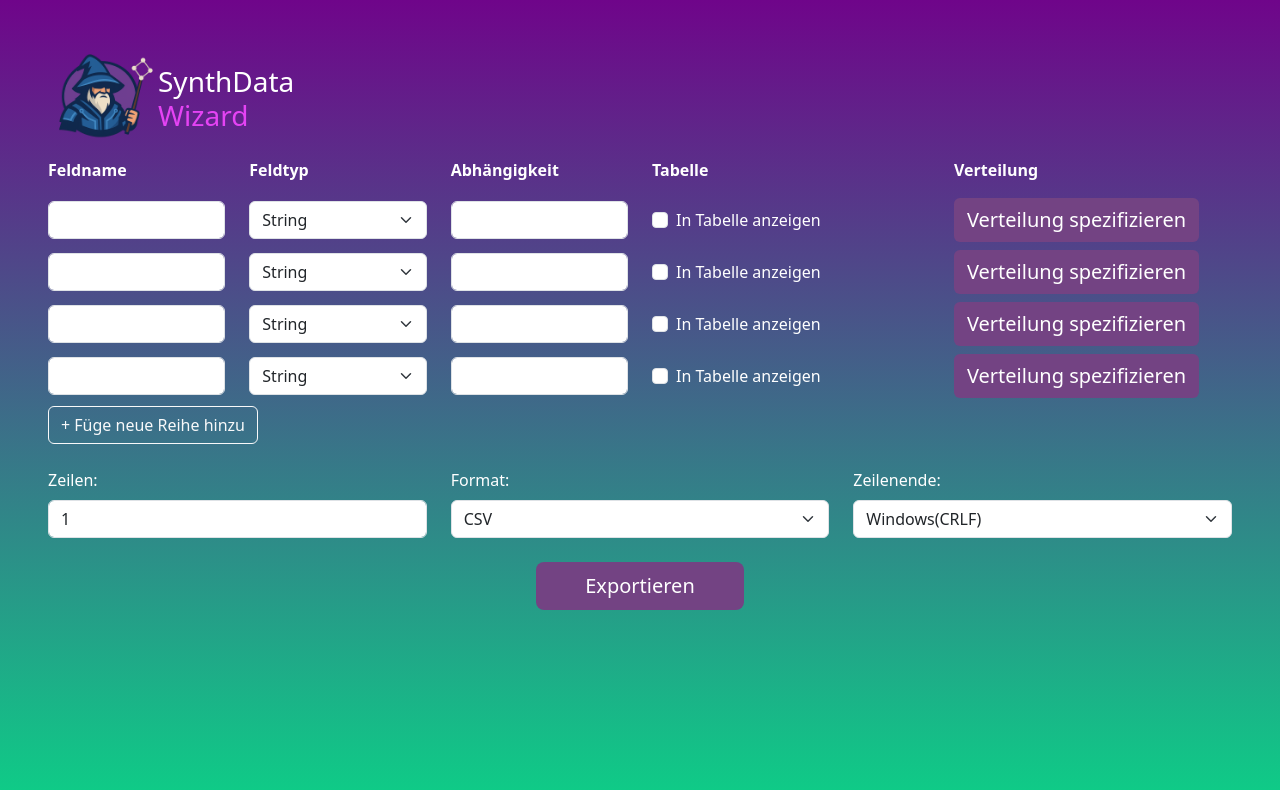
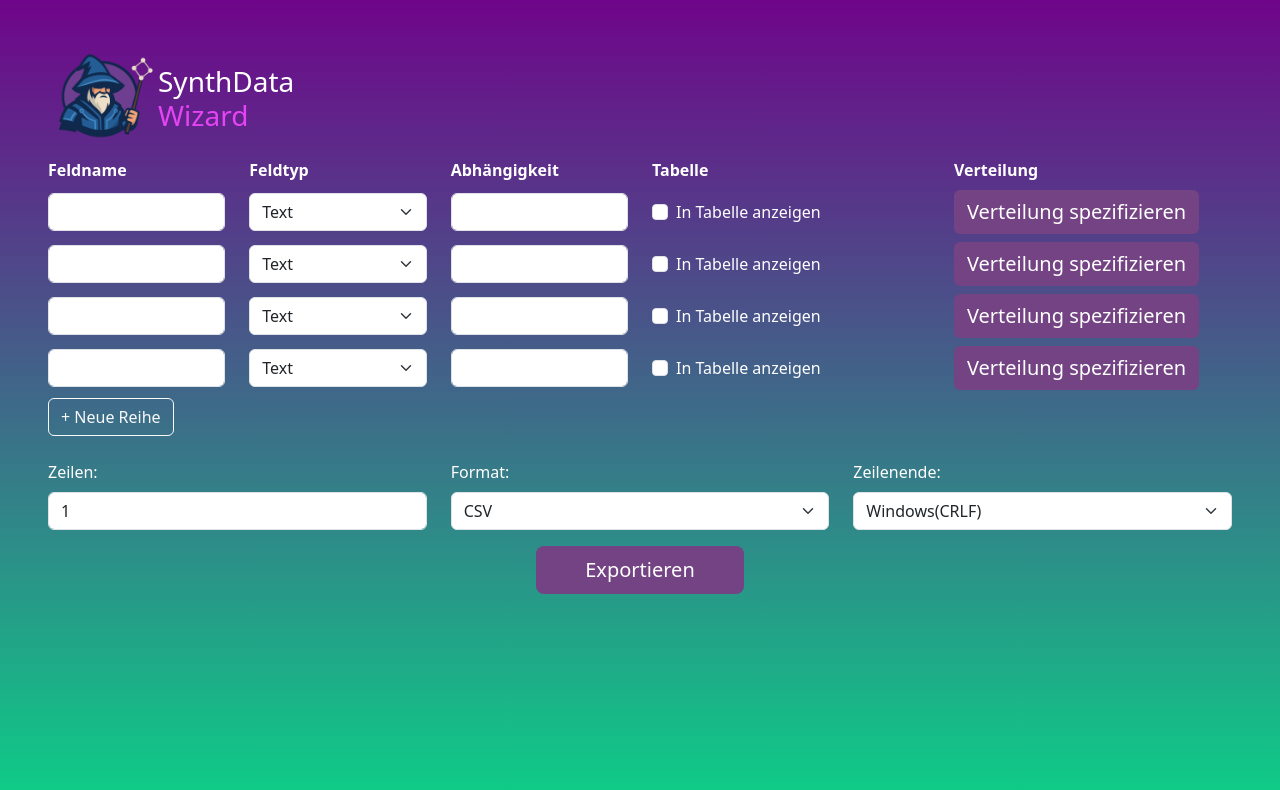
Before and after one commit to chaimaa-Tester/synthdata-frontend, a React (Vite) app: page / in a window 1280 px wide. Shown: the top 790 px of the page. Built offline with nearby package versions, Linux system fonts and the light colour scheme.

Commit message:
Axios für API Zugriff hinzugefügt, Komponenten ein bisschen aufgeteilt für lesbareren Code.

```diff
--- a/package.json
+++ b/package.json
@@ -10,6 +10,7 @@
     "preview": "vite preview"
   },
   "dependencies": {
+    "axios": "^1.9.0",
     "bootstrap": "^5.3.6",
     "react": "^19.0.0",
     "react-bootstrap": "^2.10.10",
--- a/src/SynthDataWizard.tsx
+++ b/src/SynthDataWizard.tsx
@@ -1,6 +1,10 @@
 import { useState } from "react";
+import axios from "axios";
 import logo from "./assets/logo.png";
 import { DistributionModal } from "./components/DistributionModal";
+import { FieldRow } from "./components/FieldRow";
+import { FieldTableHeader } from "./components/FieldTableHeader";
+import { ExportOptions } from "./components/ExportOptions";
 
 const defaultRow = {
   name: "",
@@ -18,13 +22,32 @@ export const SynthDataWizard = () => {
   ]);
   const [rowCount, setRowCount] = useState(1);
   const [format, setFormat] = useState("CSV");
-  const [lineEnding, setLineEnding] = useState("CRLF");
+  const [lineEnding, setLineEnding] = useState("Windows(CRLF)");
   const [showModal, setShowModal] = useState(false);
 
   const handleAddRow = () => setRows([...rows, defaultRow]);
   const handleOpenModal = () => setShowModal(true);
   const handleCloseModal = () => setShowModal(false);
 
+  const handleRowChange = (idx: number, field: string, value: any) => {
+    const newRows = [...rows];
+    newRows[idx] = { ...newRows[idx], [field]: value };
+    setRows(newRows);
+  };
+
+  const handleExport = async () => {
+    try{
+      await axios.post("http://localhost:8000/api/my-endpoint", {
+      rows,
+      rowCount,
+      format,
+      lineEnding,
+      });
+      alert("Export erfolgreich!");
+    } catch (error) {
+      alert("Fehler beim Exportieren");
+    }
+  };
 
   return (
     <div
@@ -47,96 +70,40 @@ export const SynthDataWizard = () => {
         </h3>
       </div>
 
-      <div className="row mb-3 fw-bold">
-        <div className="col-md-2">Feldname</div>
-        <div className="col-md-2">Feldtyp</div>
-        <div className="col-md-2">Abhängigkeit</div>
-        <div className="col-md-3">Tabelle</div>
-        <div className="col-md-3">Verteilung</div>
-      </div>
+      <FieldTableHeader />
 
       {rows.map((row, idx) => (
-        <div className="row mb-2 align-items-center" key={idx}>
-          <div className="col-md-2">
-            <input className="form-control" />
-          </div>
-          <div className="col-md-2">
-            <select className="form-select">
-              <option>String</option>
-              <option>Zahl</option>
-              <option>Datum</option>
-            </select>
-          </div>
-          <div className="col-md-2">
-            <input className="form-control"></input>
-          </div>
-          <div className="col-md-3 d-flex align-items-start">
-            <input type="checkbox" className="form-check-input me-2" />
-            <label className="form-check-label">In Tabelle anzeigen</label>
-          </div>
-          <div className="col-md-3">
-            <button
-              className="btn"
-              style={{
-                backgroundColor: "rgb(115, 67, 131)",
-                color: "white",
-                fontSize: 20,
-              }}
-              onClick={handleOpenModal}
-            >
-              Verteilung spezifizieren
-            </button>
-          </div>
-        </div>
+        <FieldRow
+          key={idx}
+          row={row}
+          idx={idx}
+          onChange={handleRowChange}
+          onOpenModal={handleOpenModal}
+        />
       ))}
 
       <DistributionModal show={showModal} onClose={handleCloseModal} />
 
-      <div className="d-flex gap-3 mb-4">
+      <div className="mb-4">
         <button className="btn btn-outline-light" onClick={handleAddRow}>
-          + Füge neue Reihe hinzu
+          + Neue Reihe
         </button>
       </div>
 
-      <div className="row text-white mb-4">
-        <div className="col-md-4">
-          <label className="form-label me-2">Zeilen:</label>
-          <input
-            type="number"
-            className="form-control"
-            value={rowCount}
-            onChange={(e) => setRowCount(parseInt(e.target.value))}
-          />
-        </div>
-        <div className="col-md-4">
-          <label className="form-label me-2">Format:</label>
-          <select
-            className="form-select"
-            value={format}
-            onChange={(e) => setFormat(e.target.value)}
-          >
-            <option>CSV</option>
-            <option>Excel</option>
-            <option>JSON</option>
-          </select>
-        </div>
-        <div className="col-md-4">
-          <label className="form-label me-2">Zeilenende:</label>
-          <select
-            className="form-select"
-            value={lineEnding}
-            onChange={(e) => setLineEnding(e.target.value)}
-          >
-            <option>Windows(CRLF)</option>
-            <option>Unix(LF)</option>
-          </select>
-        </div>
-      </div>
+      <ExportOptions
+        rowCount={rowCount}
+        setRowCount={setRowCount}
+        format={format}
+        setFormat={setFormat}
+        lineEnding={lineEnding}
+        setLineEnding={setLineEnding}
+      />
 
       <div className="text-center">
         <button
           className="btn btn-lg px-5"
           style={{ backgroundColor: "rgb(115, 67, 131)", color: "white" }}
+          onClick={handleExport}
         >
           Exportieren
         </button>
--- /dev/null
+++ b/src/components/ExportOptions.tsx
@@ -0,0 +1,50 @@
+export const ExportOptions = ({
+  rowCount,
+  setRowCount,
+  format,
+  setFormat,
+  lineEnding,
+  setLineEnding,
+}: {
+  rowCount: number;
+  setRowCount: (n: number) => void;
+  format: string;
+  setFormat: (f: string) => void;
+  lineEnding: string;
+  setLineEnding: (l: string) => void;
+}) => (
+  <div className="row mb-3">
+    <div className="col-md-4">
+      <label className="form-label">Zeilen:</label>
+      <input
+        type="number"
+        className="form-control"
+        value={rowCount}
+        onChange={(e) => setRowCount(parseInt(e.target.value))}
+      />
+    </div>
+    <div className="col-md-4">
+      <label className="form-label">Format:</label>
+      <select
+        className="form-select"
+        value={format}
+        onChange={(e) => setFormat(e.target.value)}
+      >
+        <option>CSV</option>
+        <option>Excel</option>
+        <option>JSON</option>
+      </select>
+    </div>
+    <div className="col-md-4">
+      <label className="form-label">Zeilenende:</label>
+      <select
+        className="form-select"
+        value={lineEnding}
+        onChange={(e) => setLineEnding(e.target.value)}
+      >
+        <option>Windows(CRLF)</option>
+        <option>Unix(LF)</option>
+      </select>
+    </div>
+  </div>
+);
--- /dev/null
+++ b/src/components/FieldRow.tsx
@@ -0,0 +1,61 @@
+export const FieldRow = ({
+  row,
+  idx,
+  onChange,
+  onOpenModal,
+}: {
+  row: any;
+  idx: number;
+  onChange: (idx: number, field: string, value: any) => void;
+  onOpenModal: () => void;
+}) => (
+  <div className="row mb-2 align-items-center" key={idx}>
+    <div className="col-md-2">
+      <input
+        className="form-control"
+        value={row.name}
+        onChange={(e) => onChange(idx, "name", e.target.value)}
+      />
+    </div>
+    <div className="col-md-2">
+      <select
+        className="form-select"
+        value={row.type}
+        onChange={(e) => onChange(idx, "type", e.target.value)}
+      >
+        <option value="String">Text</option>
+        <option value="Zahl">Zahl</option>
+        <option value="Datum">Datum</option>
+      </select>
+    </div>
+    <div className="col-md-2">
+      <input
+        className="form-control"
+        value={row.dependency}
+        onChange={(e) => onChange(idx, "dependency", e.target.value)}
+      />
+    </div>
+    <div className="col-md-3 d-flex align-items-start">
+      <input
+        type="checkbox"
+        className="form-check-input me-2"
+        checked={row.showInTable}
+        onChange={(e) => onChange(idx, "showInTable", e.target.checked)}
+      />
+      <label className="form-check-label">In Tabelle anzeigen</label>
+    </div>
+    <div className="col-md-3">
+      <button
+        className="btn"
+        style={{
+          backgroundColor: "rgb(115, 67, 131)",
+          color: "white",
+          fontSize: 20,
+        }}
+        onClick={onOpenModal}
+      >
+        Verteilung spezifizieren
+      </button>
+    </div>
+  </div>
+);
--- /dev/null
+++ b/src/components/FieldTableHeader.tsx
@@ -0,0 +1,9 @@
+export const FieldTableHeader = () => (
+  <div className="row mb-2 fw-bold">
+    <div className="col-md-2">Feldname</div>
+    <div className="col-md-2">Feldtyp</div>
+    <div className="col-md-2">Abhängigkeit</div>
+    <div className="col-md-3">Tabelle</div>
+    <div className="col-md-3">Verteilung</div>
+  </div>
+);
```
Also changed, not shown: 1 other file (tests, documents, lock files or other folders).
